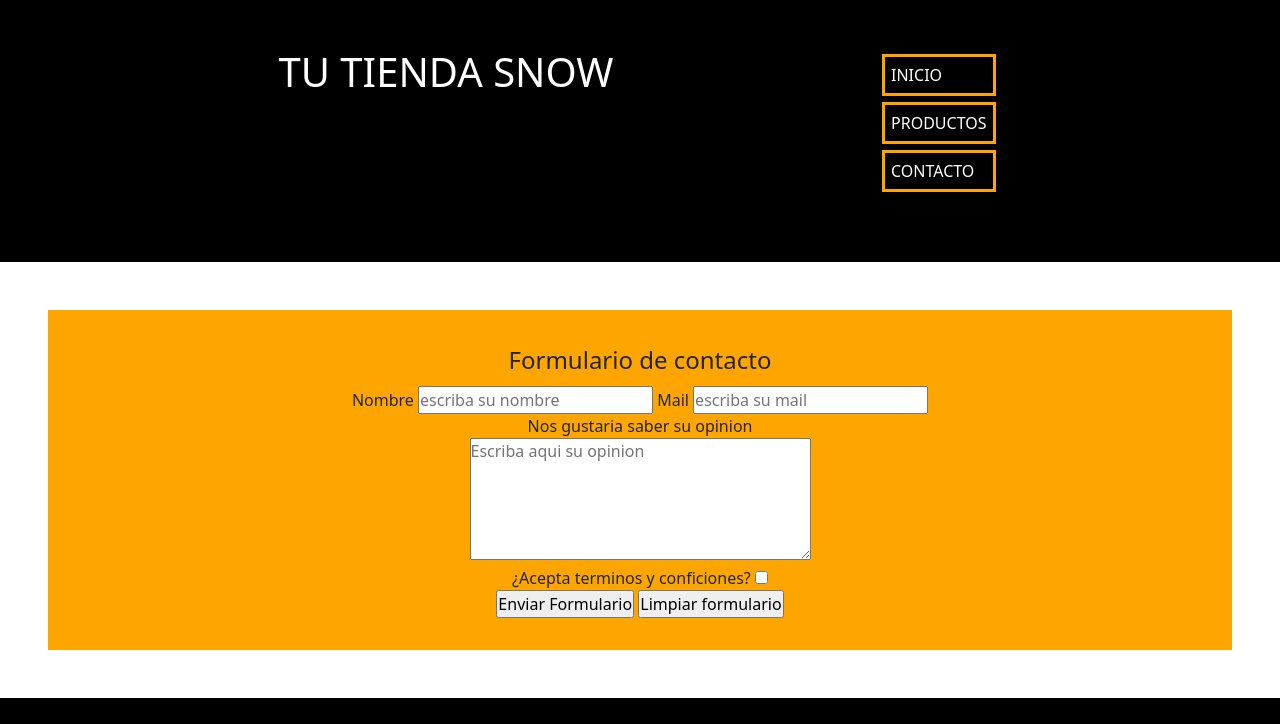
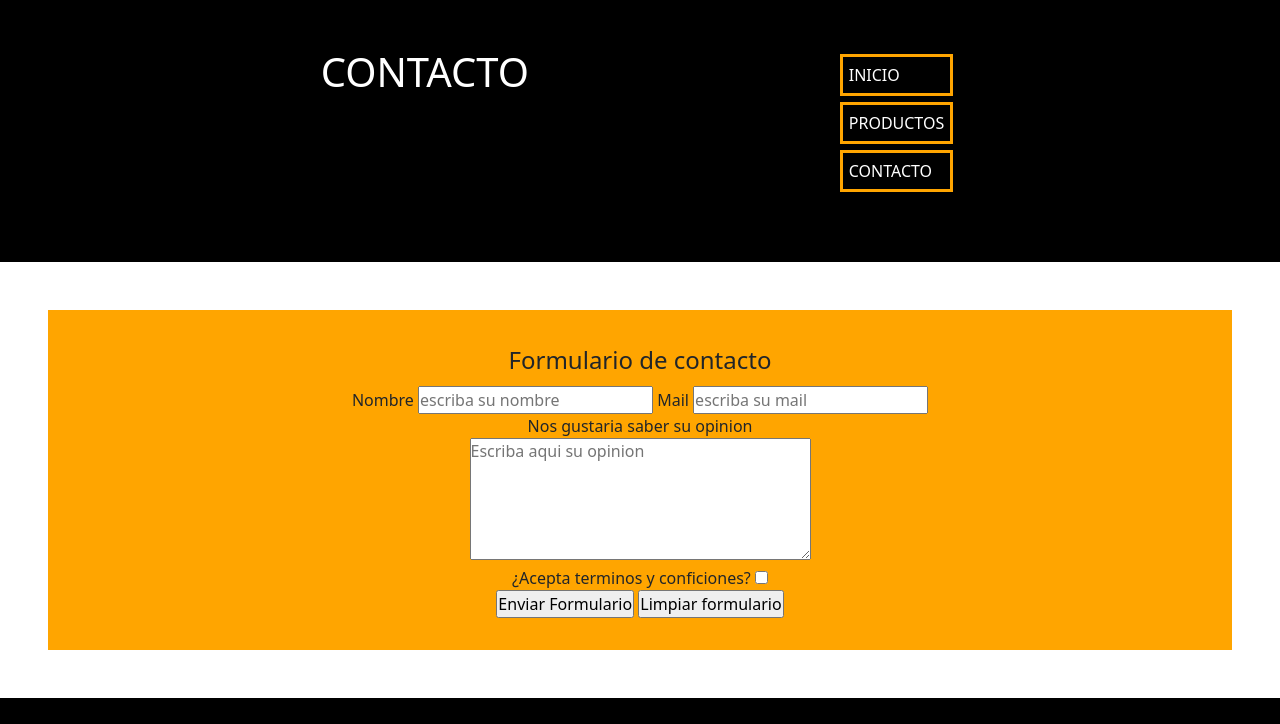
Before and after one commit to trussoromera/entrega-3, a website: page pages/contacto.html in a window 1280 px wide. Shown: the top 724 px of the page. Drawn offline with nearby package versions, Linux system fonts and the light colour scheme.

Commit message:
finalizado

```diff
--- a/pages/contacto.html
+++ b/pages/contacto.html
@@ -10,7 +10,7 @@
 </head>
 <body>
     <header class="header-footer">
-        <h1>TU TIENDA SNOW</h1>
+        <h1>CONTACTO</h1>
         <ul>
             <a href="../index.html">INICIO</a>
             <a href="productos.html">PRODUCTOS</a>
```
Also changed, not shown: pages/productos.html (+1 -1 lines).
